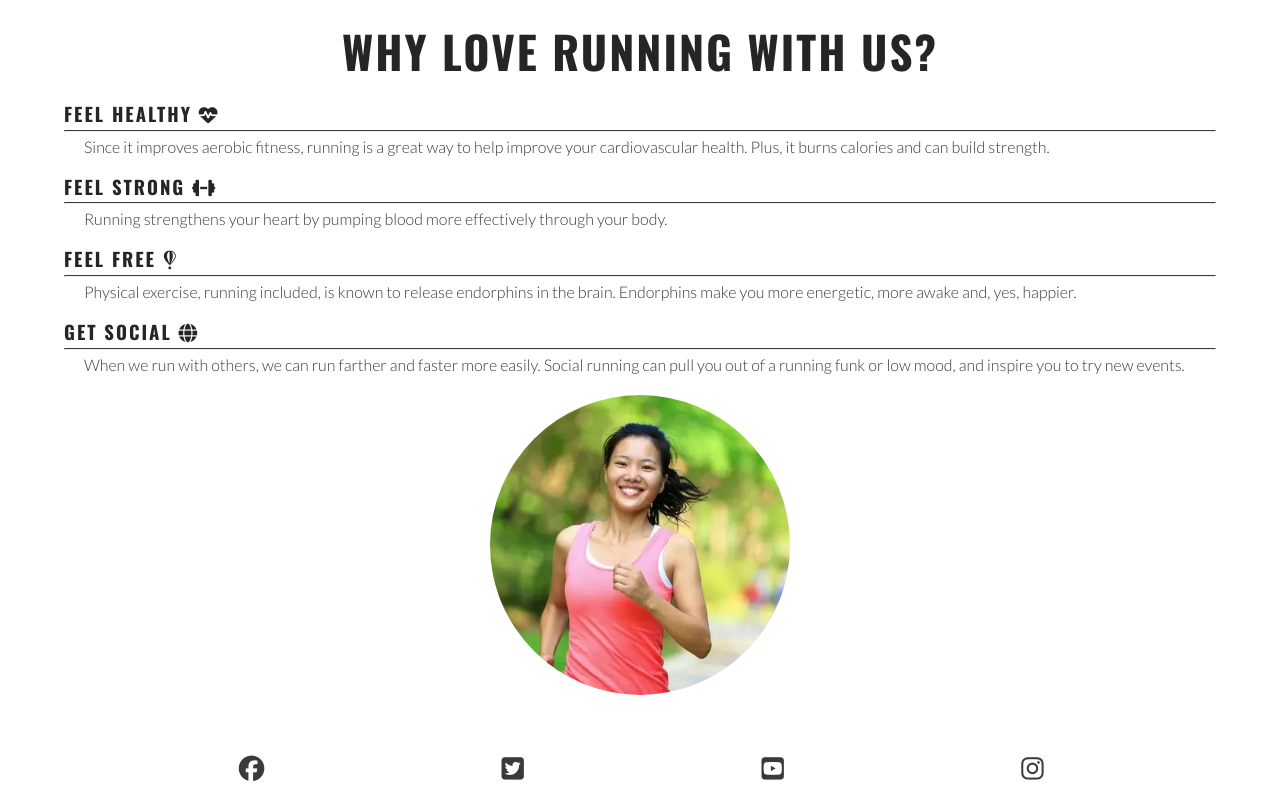
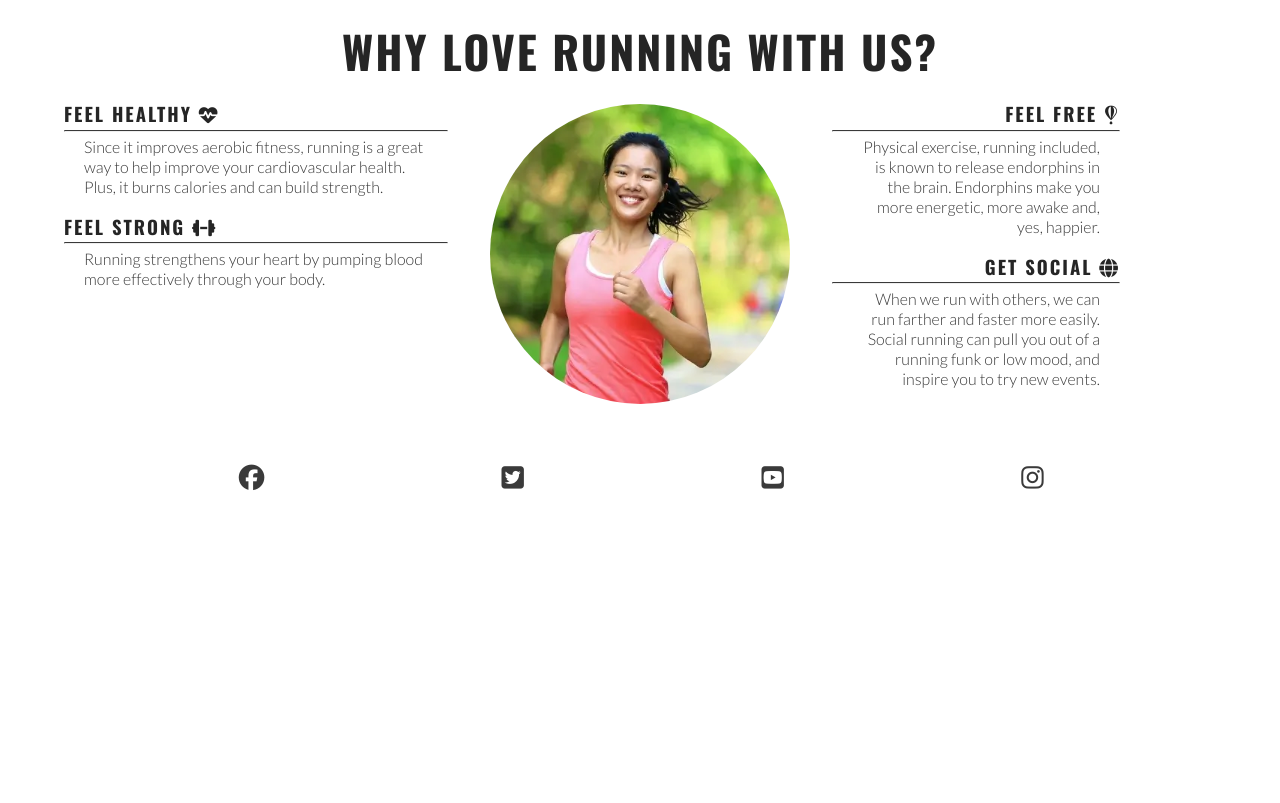
Before and after one commit to FlyingCarpetC/love-running, a plain HTML site: page index.html in a window 1280 px wide. Shown: the part 681-1484 px from the top of the page. After the commit the page ends 1193 px from the top, so only its background shows below. Drawn offline with nearby package versions, Linux system fonts and the light colour scheme.

Commit message:
make reasons section responsive

```diff
--- a/assets/css/style.css
+++ b/assets/css/style.css
@@ -214,6 +214,24 @@ main {
         right: 50px;
     }
 
+    /*Reasons section*/
+    #benefits-physical,
+    #benefits-mental {
+        display: flex;
+        flex-direction: column;
+        width: 100%;
+    }
+
+    #benefits-physical,
+    #benefits-mental>div {
+        width: 75%;
+    }
+
+    #benefits-mental>div {
+        text-align: end;
+        align-self: flex end;
+    }
+
 }
 
 
@@ -223,3 +241,59 @@ main {
         border-bottom: 1px solid #3a3a3a;
     }
 }
+
+@media screen and (min-width: 1200px) {
+    /* Reasons section */
+    #benefits {
+        display: flex;
+        flex-direction: row;
+    }
+
+    #benefits > div {
+        flex: 1;
+    }
+
+    #benefits-image {
+        order: 0
+    }
+
+    #benefits-mental {
+        order: 1;
+    }
+
+    #benefits-mental > div {
+        align-self: flex-start;
+    }
+
+    #benefits-physical > div {
+        align-self: flex-end;
+    }
+}
+
+@media screen and (min-width: 1200px) {
+    /* Reasons section */
+    #benefits {
+        display: flex;
+        flex-direction: row;
+    }
+
+    #benefits > div {
+        flex: 1;
+    }
+
+    #benefits-image {
+        order: 0
+    }
+
+    #benefits-mental {
+        order: 1;
+    }
+
+    #benefits-mental > div {
+        align-self: flex-start;
+    }
+
+    #benefits-physical > div {
+        align-self: flex-end;
+    }
+}
```
